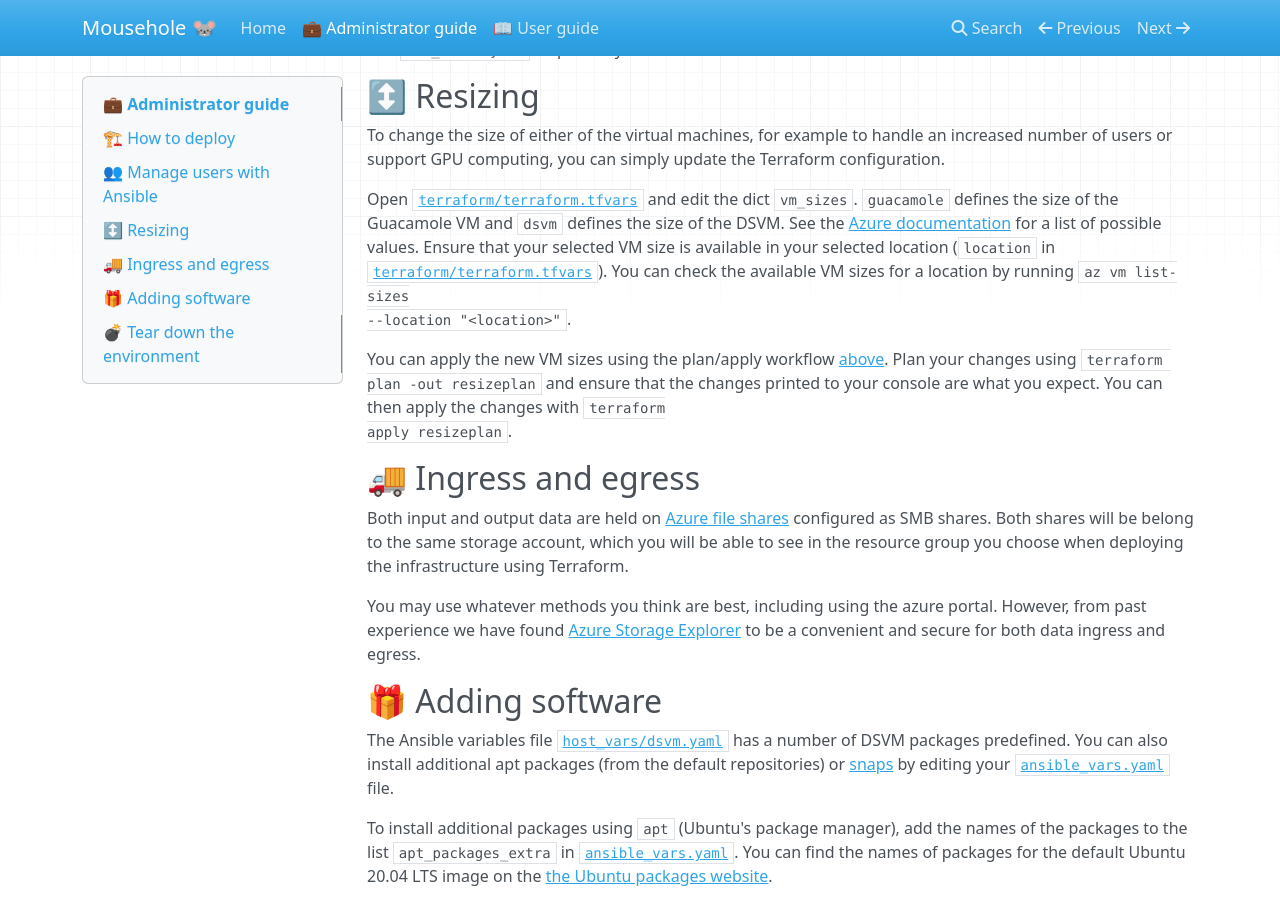
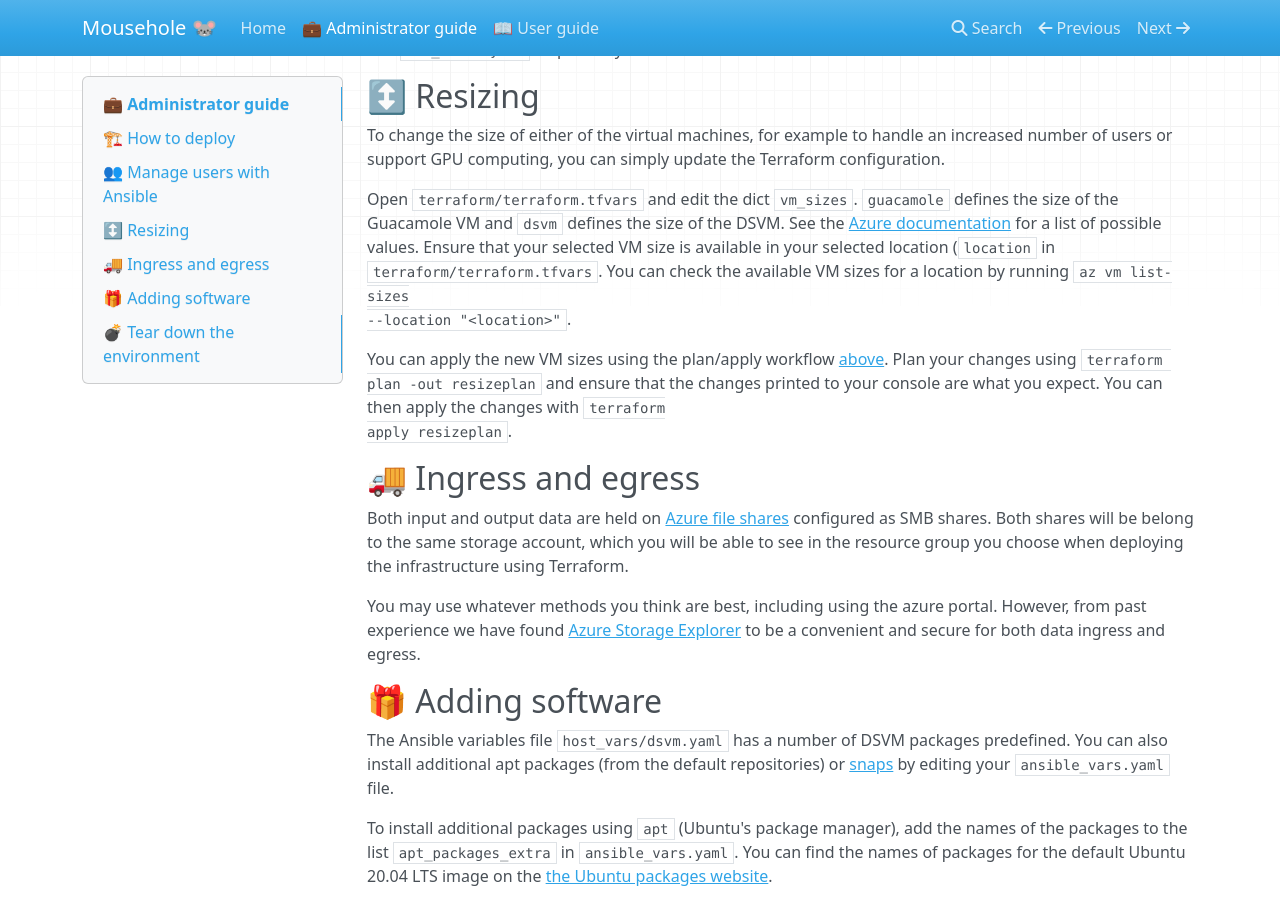
Before and after one commit to alan-turing-institute/mousehole, an MkDocs documentation site: the page built from docs/admin_guide.md, in a window 1280 px wide and 900 px high, scrolled down 2731 px. Built offline with MkDocs 1.6.1, drawn with Linux system fonts in a browser that asks for light colours; nearby versions of some CDN libraries; some of the changed lines change nothing that is shown.

Commit message:
Remove links to source files in documentation

````diff
--- a/docs/admin_guide.md
+++ b/docs/admin_guide.md
@@ -41,8 +41,7 @@ Initialise terraform
 terraform init
 ```
 
-Make a copy of the example Terraform variables file
-[`terraform.tfvars.example`](terraform/terraform.tfvars.example).
+Make a copy of the example Terraform variables file `terraform.tfvars.example`.
 
 ```bash
 cp terraform.tfvars.example terraform.tfvars
@@ -164,13 +163,12 @@ To change the size of either of the virtual machines, for example to handle an
 increased number of users or support GPU computing, you can simply update the
 Terraform configuration.
 
-Open [`terraform/terraform.tfvars`](terraform/terraform.tfvars.example) and edit
-the dict `vm_sizes`. `guacamole` defines the size of the Guacamole VM and `dsvm`
-defines the size of the DSVM. See the [Azure
+Open `terraform/terraform.tfvars` and edit the dict `vm_sizes`. `guacamole`
+defines the size of the Guacamole VM and `dsvm` defines the size of the DSVM.
+See the [Azure
 documentation](https://docs.microsoft.com/en-us/azure/virtual-machines/sizes)
 for a list of possible values. Ensure that your selected VM size is available in
-your selected location (`location` in
-[`terraform/terraform.tfvars`](terraform/terraform.tfvars.example)). You can
+your selected location (`location` in `terraform/terraform.tfvars`. You can
 check the available VM sizes for a location by running `az vm list-sizes
 --location "<location>"`.
 
@@ -195,27 +193,25 @@ convenient and secure for both data ingress and egress.
 
 ## 🎁 Adding software
 
-The Ansible variables file [`host_vars/dsvm.yaml`](ansible/host_vars/dsvm.yaml)
-has a number of DSVM packages predefined. You can also install additional apt
-packages (from the default repositories) or [snaps](https://snapcraft.io/) by
-editing your [`ansible_vars.yaml`](ansible/vars/ansible_vars.yaml.example) file.
+The Ansible variables file `host_vars/dsvm.yaml` has a number of DSVM packages
+predefined. You can also install additional apt packages (from the default
+repositories) or [snaps](https://snapcraft.io/) by editing your
+`ansible_vars.yaml` file.
 
 To install additional packages using `apt` (Ubuntu's package manager), add the
-names of the packages to the list `apt_packages_extra` in
-[`ansible_vars.yaml`](ansible/vars/ansible_vars.yaml.example). You can find the
-names of packages for the default Ubuntu 20.04 LTS image on the [the Ubuntu
-packages website](https://packages.ubuntu.com/focal/).
+names of the packages to the list `apt_packages_extra` in `ansible_vars.yaml`.
+You can find the names of packages for the default Ubuntu 20.04 LTS image on the
+[the Ubuntu packages website](https://packages.ubuntu.com/focal/).
 
 To add new snap packages add them to the list `snap_packages_extra` in
-[`ansible_vars.yaml`](ansible/vars/ansible_vars.yaml.example). Each item on this
-list must have the key `name` which is the name of the snap as you would use to
-install on the command line. You can find the names of snaps on the [snap
-store](https://snapcraft.io/store) by selecting a snap and clicking the green
-install button. If the snap should be installed with classic confinement (this
-is also made apparent when clicking 'install' in the snap store) you should also
-add the key `classic` with value `yes`. Look at
-[`host_vars/dsvm.yaml`](ansible/host_vars/dsvm.yaml) for examples of both
-classic and standard snaps in the list `snap_packages_default`.
+`ansible_vars.yaml`. Each item on this list must have the key `name` which is
+the name of the snap as you would use to install on the command line. You can
+find the names of snaps on the [snap store](https://snapcraft.io/store) by
+selecting a snap and clicking the green install button. If the snap should be
+installed with classic confinement (this is also made apparent when clicking
+'install' in the snap store) you should also add the key `classic` with value
+`yes`. Look at `host_vars/dsvm.yaml` for examples of both classic and standard
+snaps in the list `snap_packages_default`.
 
 After making changes you can ensure the packages are installed with
 
````
